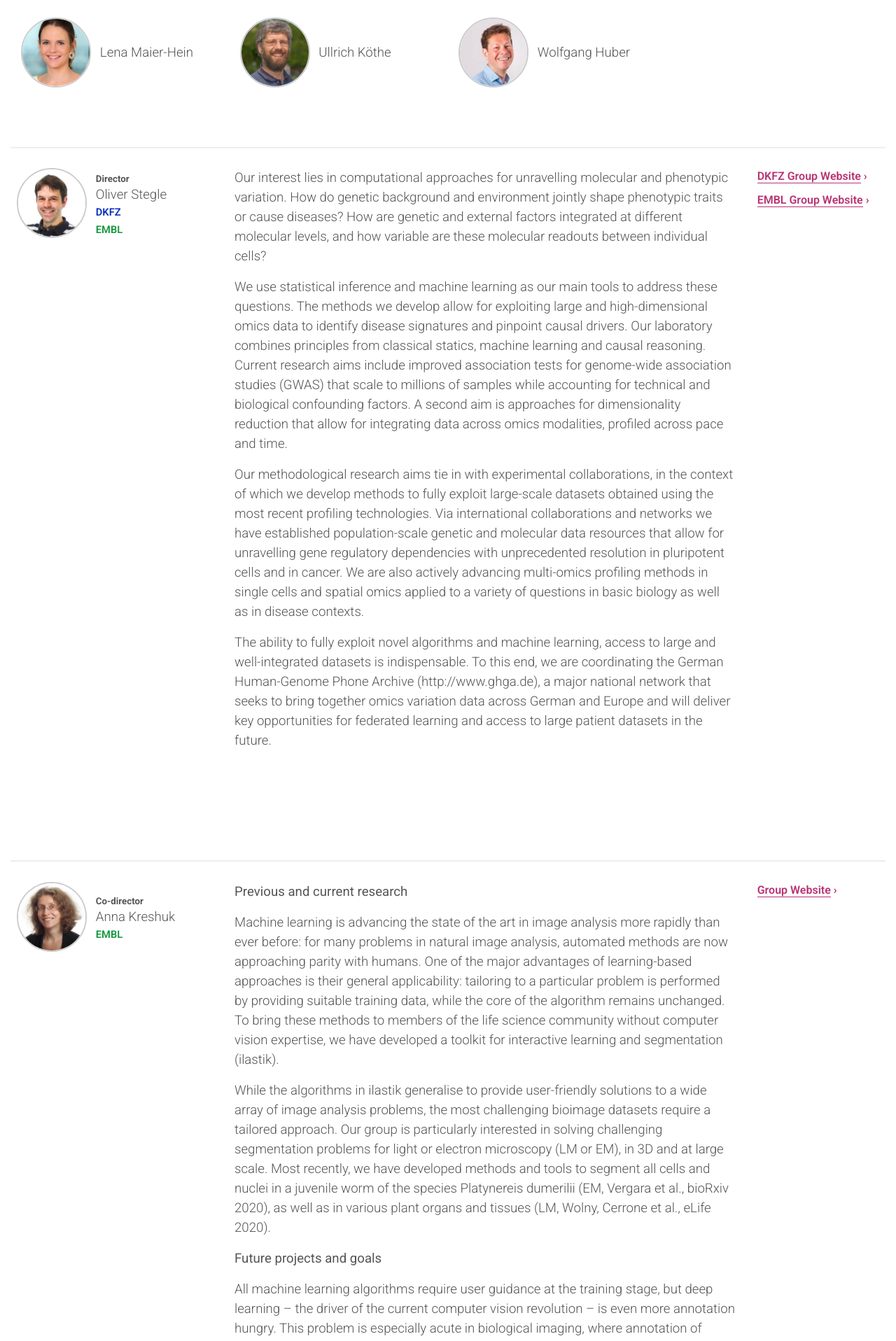
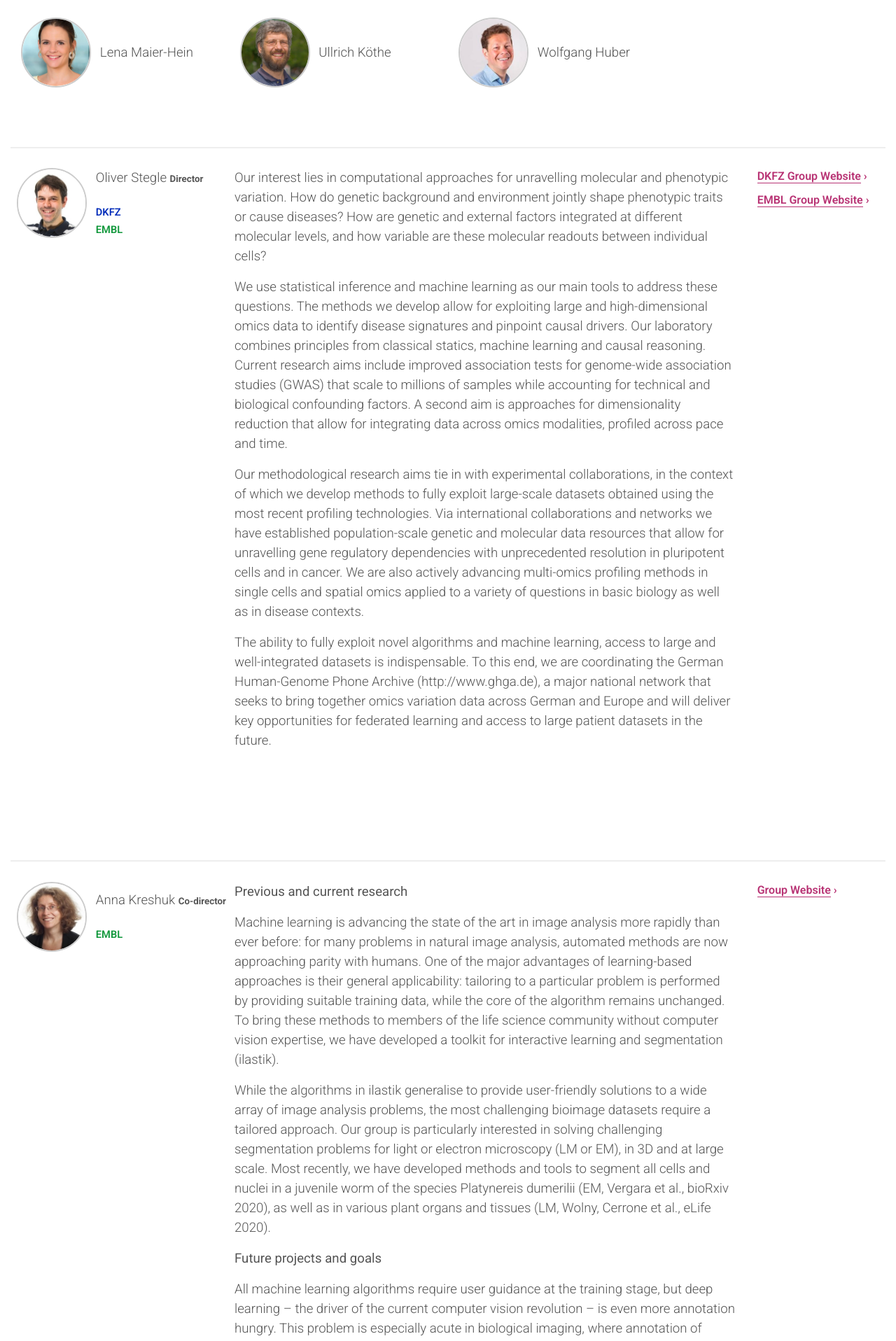
Before and after one commit to n-govindarajan/ellis-life-hd.github.io, a Jekyll site: the page built from pages/2-people.md, in a window 1280 px wide. Shown: the part 507-2423 px from the top of the page at 70% size. Built offline with Jekyll 4.4.1, drawn with Linux system fonts in a browser that asks for light colours; some of the changed text lies outside the part shown.

Commit message:
change order ppl name/tag

```diff
--- a/pages/2-people.md
+++ b/pages/2-people.md
@@ -38,8 +38,8 @@ We are a passionate bunch of researchers working on AI/ML applications in the li
                 <div class="people-photo"><img src="/assets/img/{{ p.photo }}"></div>
                 <div class="people-name">
                     <p>
+                    {{ p.name }}
                     {% if p.role %}<span class="people-tag">{{ p.role | capitalize }}</span><br>{% endif %}
-                    {{ p.name }}
                     {% for g in p.websites %}
                         {% for h in g %}
                             {% if h[0] == 'DKFZ' %}
```
